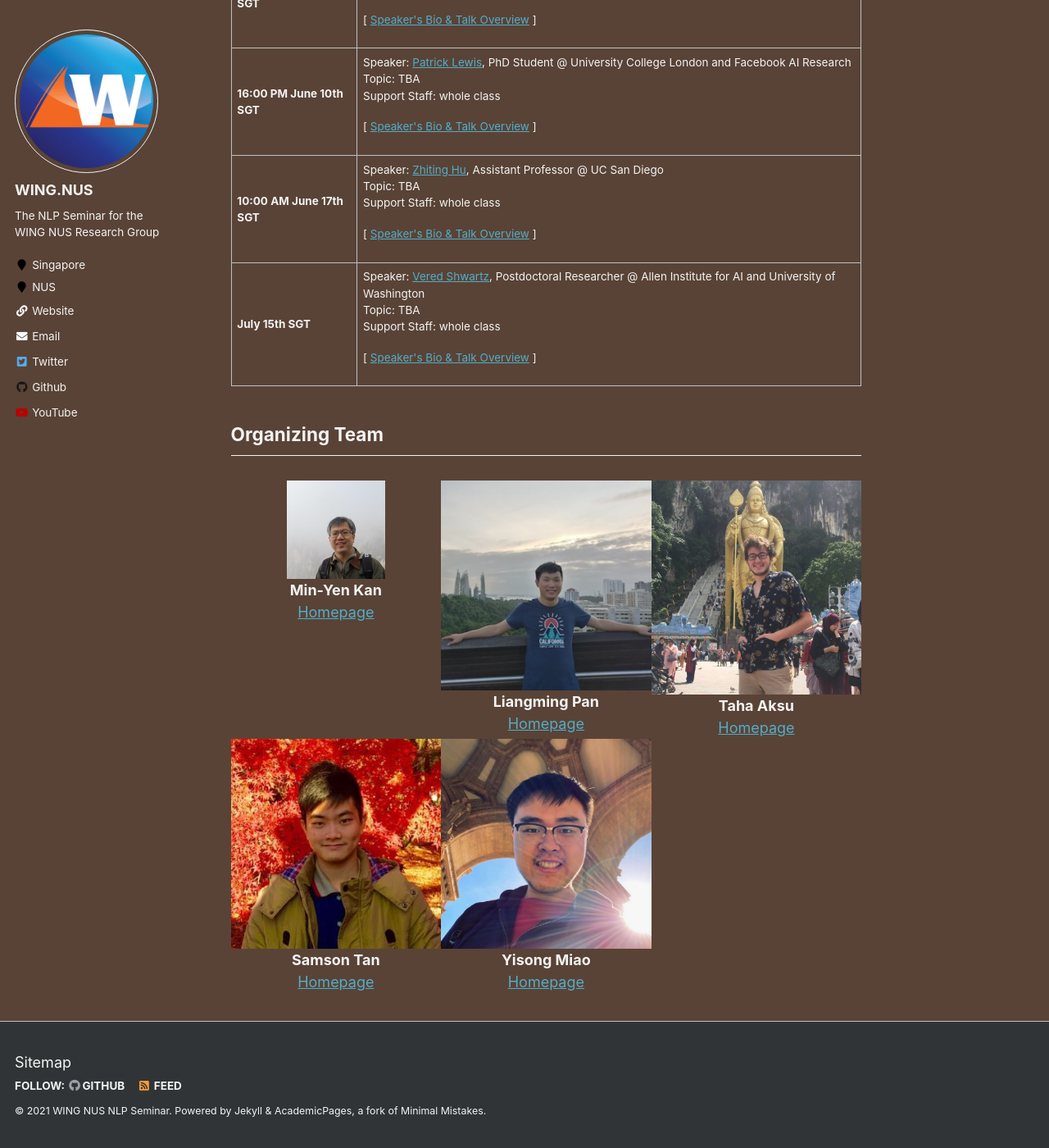
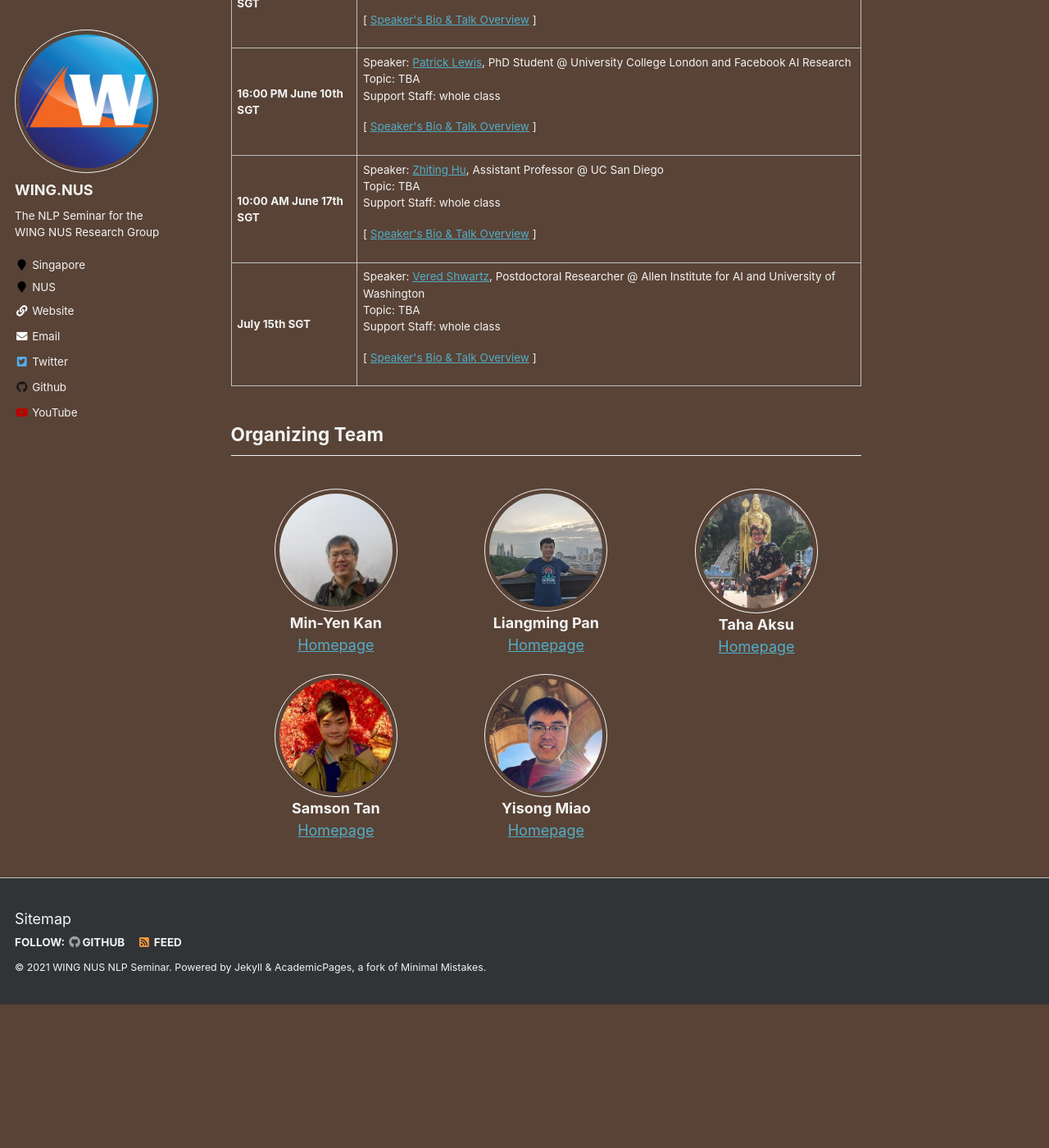
Before and after one commit to WING-NUS/nlp-seminar, a Jekyll site: the page built from _pages/about.md, in a window 1280 px wide and 1400 px high, scrolled down 702 px. Shown: the whole window at 82% size. Built offline with Jekyll 4.4.1, drawn with Linux system fonts in a browser that asks for light colours; after the commit the page ends 1927 px from its top, so only the background shows below that.

Commit message:
add tutor__profile

```diff
--- a/_sass/_sidebar.scss
+++ b/_sass/_sidebar.scss
@@ -92,6 +92,26 @@
     }
   }
 }
+
+.tutor__profile {
+  width: 300px;
+  margin: 10px;
+
+  @include breakpoint($large) {
+    width: auto;
+    height: auto;
+  }
+
+  img {
+    width: 150px;
+    border-radius: 50%;
+    @include breakpoint($large) {
+      padding: 5px;
+      border: 1px solid $border-color;
+    }
+  }
+}
+
 
 .author__content {
   display: table-cell;
```
